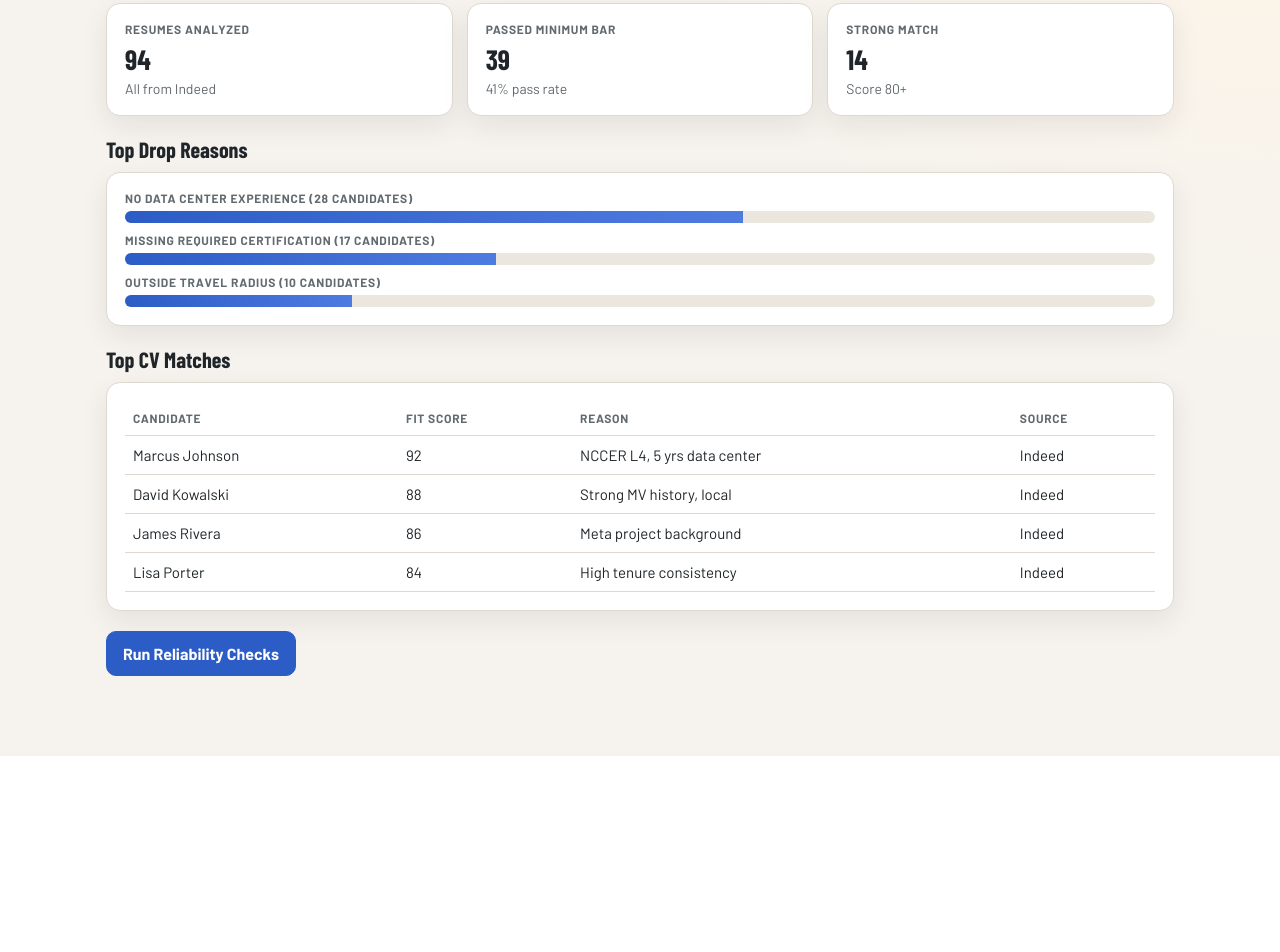
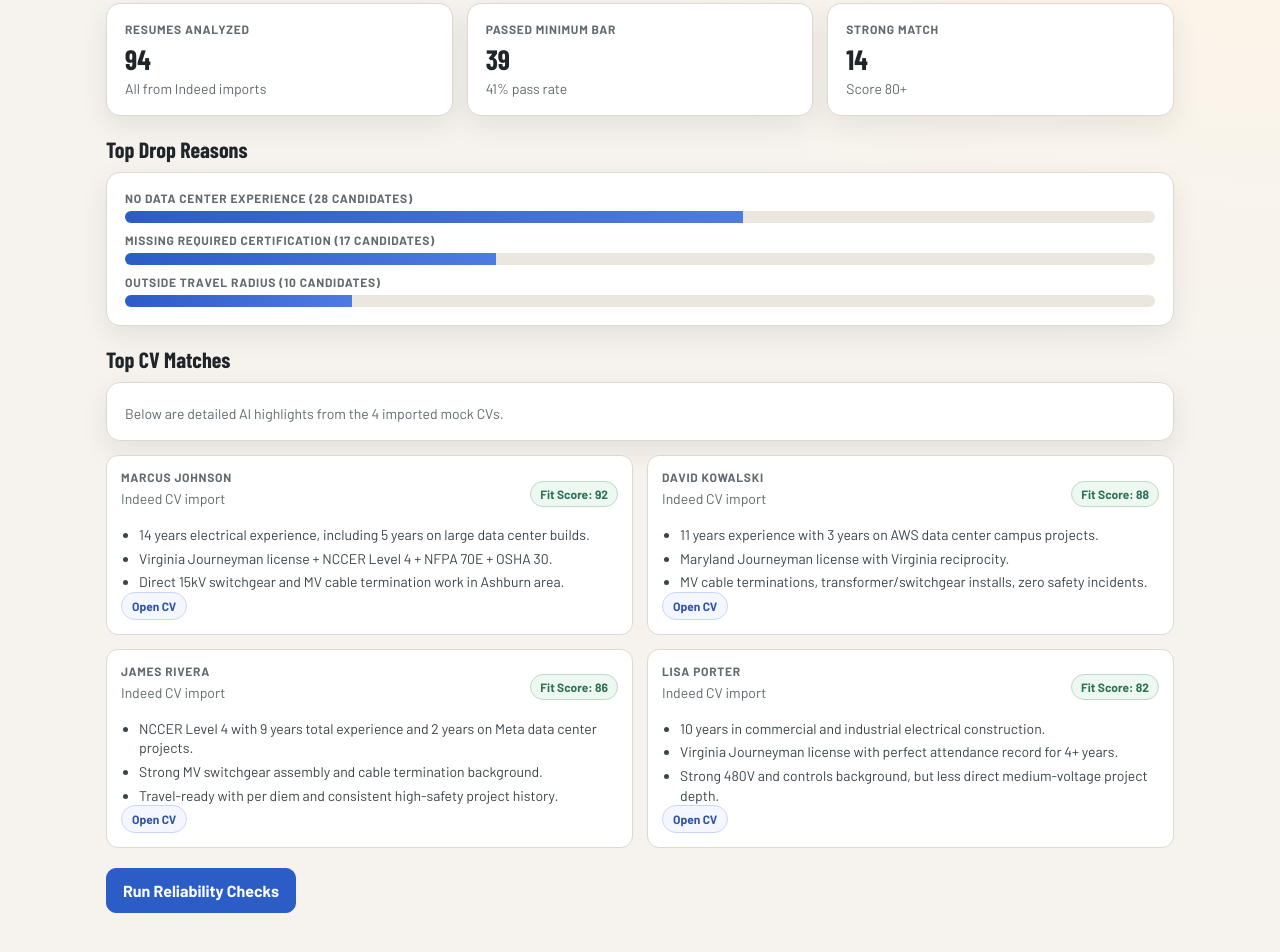
Before and after one commit to NickMusk/tener-ai-v1, a plain HTML site: page trades-demo/trades-cv-analysis.html in a window 1280 px wide. Shown: the part 288-1240 px from the top of the page. Before the commit the page ends 1044 px from the top, so only its background shows below. Drawn offline with nearby package versions, Linux system fonts and the light colour scheme.

Commit message:
Add Indeed CV files and AI highlights in demo

```diff
--- a/trades-demo/styles.css
+++ b/trades-demo/styles.css
@@ -209,6 +209,85 @@ a {
   font-family: 'Barlow Condensed', sans-serif;
 }
 
+.row-main {
+  flex: 1;
+}
+
+.row-actions {
+  display: flex;
+  align-items: center;
+  gap: 8px;
+  flex-wrap: wrap;
+  justify-content: flex-end;
+}
+
+.cv-link {
+  display: inline-flex;
+  align-items: center;
+  border: 1px solid #c8d6ff;
+  background: #f4f7ff;
+  color: #2f53a8;
+  text-decoration: none;
+  border-radius: 999px;
+  font-size: 12px;
+  font-weight: 700;
+  padding: 6px 10px;
+}
+
+.cv-link:hover {
+  background: #e9efff;
+}
+
+.badge-score {
+  background: #edf8f1;
+  color: #2d7353;
+  border: 1px solid #bfd8c9;
+}
+
+.cv-grid {
+  display: grid;
+  grid-template-columns: repeat(2, minmax(0, 1fr));
+  gap: 14px;
+}
+
+.cv-card {
+  background: #fff;
+  border: 1px solid var(--border);
+  border-radius: 12px;
+  padding: 14px;
+}
+
+.cv-card-head {
+  display: flex;
+  align-items: center;
+  justify-content: space-between;
+  gap: 10px;
+  margin-bottom: 8px;
+}
+
+.cv-title {
+  font-family: 'Barlow Condensed', sans-serif;
+  font-size: 30px;
+  line-height: 1;
+}
+
+.cv-sub {
+  color: var(--muted);
+  font-size: 14px;
+  margin-bottom: 10px;
+}
+
+.hl-list {
+  margin-left: 18px;
+  color: #39444b;
+  font-size: 14px;
+  line-height: 1.4;
+}
+
+.hl-list li + li {
+  margin-top: 4px;
+}
+
 .badge {
   display: inline-block;
   padding: 5px 9px;
@@ -363,6 +442,7 @@ a {
   .grid-4 { grid-template-columns: repeat(2, minmax(0, 1fr)); }
   .grid-3 { grid-template-columns: 1fr; }
   .grid-2 { grid-template-columns: 1fr; }
+  .cv-grid { grid-template-columns: 1fr; }
   .page-head h1 { font-size: 34px; }
   .job-textarea { min-height: 220px; }
 }
--- a/trades-demo/trades-cv-analysis.html
+++ b/trades-demo/trades-cv-analysis.html
@@ -38,7 +38,7 @@
     <article class="card">
       <div class="label">Resumes Analyzed</div>
       <div class="value">94</div>
-      <div class="sub">All from Indeed</div>
+      <div class="sub">All from Indeed imports</div>
     </article>
     <article class="card">
       <div class="label">Passed Minimum Bar</div>
@@ -69,16 +69,74 @@
   </section>
 
   <h2 class="section-title">Top CV Matches</h2>
-  <section class="card">
-    <table class="table">
-      <thead><tr><th>Candidate</th><th>Fit Score</th><th>Reason</th><th>Source</th></tr></thead>
-      <tbody>
-        <tr><td>Marcus Johnson</td><td>92</td><td>NCCER L4, 5 yrs data center</td><td>Indeed</td></tr>
-        <tr><td>David Kowalski</td><td>88</td><td>Strong MV history, local</td><td>Indeed</td></tr>
-        <tr><td>James Rivera</td><td>86</td><td>Meta project background</td><td>Indeed</td></tr>
-        <tr><td>Lisa Porter</td><td>84</td><td>High tenure consistency</td><td>Indeed</td></tr>
-      </tbody>
-    </table>
+  <section class="card" style="margin-bottom:14px;">
+    <div class="sub">Below are detailed AI highlights from the 4 imported mock CVs.</div>
+  </section>
+
+  <section class="cv-grid">
+    <article class="cv-card">
+      <div class="cv-card-head">
+        <div>
+          <div class="label">Marcus Johnson</div>
+          <div class="cv-sub">Indeed CV import</div>
+        </div>
+        <span class="badge badge-score">Fit Score: 92</span>
+      </div>
+      <ul class="hl-list">
+        <li>14 years electrical experience, including 5 years on large data center builds.</li>
+        <li>Virginia Journeyman license + NCCER Level 4 + NFPA 70E + OSHA 30.</li>
+        <li>Direct 15kV switchgear and MV cable termination work in Ashburn area.</li>
+      </ul>
+      <a class="cv-link" href="cvs/Resume_Marcus_Johnson.pdf" target="_blank" rel="noopener">Open CV</a>
+    </article>
+
+    <article class="cv-card">
+      <div class="cv-card-head">
+        <div>
+          <div class="label">David Kowalski</div>
+          <div class="cv-sub">Indeed CV import</div>
+        </div>
+        <span class="badge badge-score">Fit Score: 88</span>
+      </div>
+      <ul class="hl-list">
+        <li>11 years experience with 3 years on AWS data center campus projects.</li>
+        <li>Maryland Journeyman license with Virginia reciprocity.</li>
+        <li>MV cable terminations, transformer/switchgear installs, zero safety incidents.</li>
+      </ul>
+      <a class="cv-link" href="cvs/Resume_David_Kowalski.pdf" target="_blank" rel="noopener">Open CV</a>
+    </article>
+
+    <article class="cv-card">
+      <div class="cv-card-head">
+        <div>
+          <div class="label">James Rivera</div>
+          <div class="cv-sub">Indeed CV import</div>
+        </div>
+        <span class="badge badge-score">Fit Score: 86</span>
+      </div>
+      <ul class="hl-list">
+        <li>NCCER Level 4 with 9 years total experience and 2 years on Meta data center projects.</li>
+        <li>Strong MV switchgear assembly and cable termination background.</li>
+        <li>Travel-ready with per diem and consistent high-safety project history.</li>
+      </ul>
+      <a class="cv-link" href="cvs/Resume_James_Rivera.pdf" target="_blank" rel="noopener">Open CV</a>
+    </article>
+
+    <article class="cv-card">
+      <div class="cv-card-head">
+        <div>
+          <div class="label">Lisa Porter</div>
+          <div class="cv-sub">Indeed CV import</div>
+        </div>
+        <span class="badge badge-score">Fit Score: 82</span>
+      </div>
+      <ul class="hl-list">
+        <li>10 years in commercial and industrial electrical construction.</li>
+        <li>Virginia Journeyman license with perfect attendance record for 4+ years.</li>
+        <li>Strong 480V and controls background, but less direct medium-voltage project depth.</li>
+      </ul>
+      <a class="cv-link" href="cvs/Resume_Lisa_Porter.pdf" target="_blank" rel="noopener">Open CV</a>
+    </article>
   </section>
 
   <a class="cta" href="trades-reliability.html">Run Reliability Checks</a>
```
Also changed, not shown: trades-demo/trades-sourcing.html (+41 -5 lines), 4 other files.
